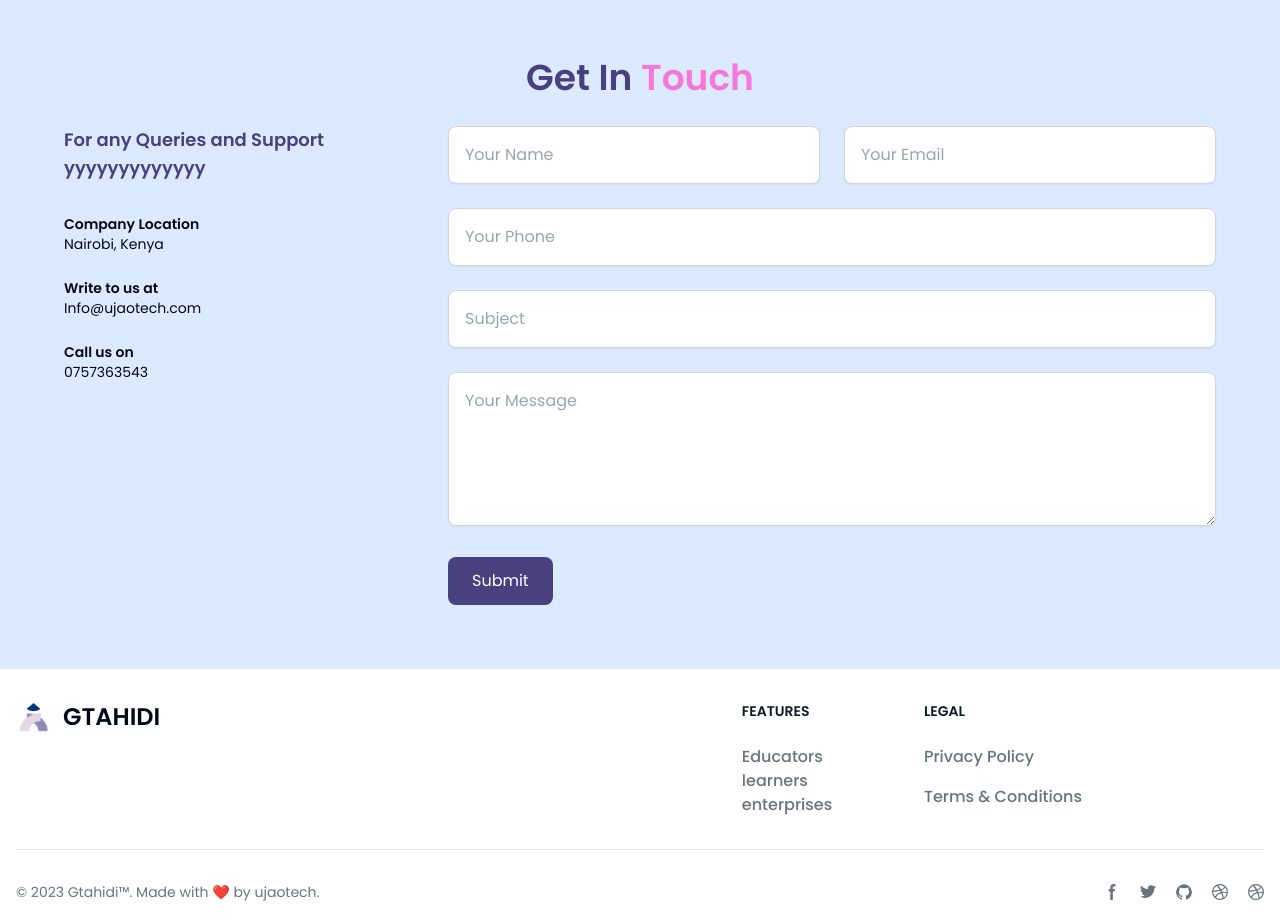
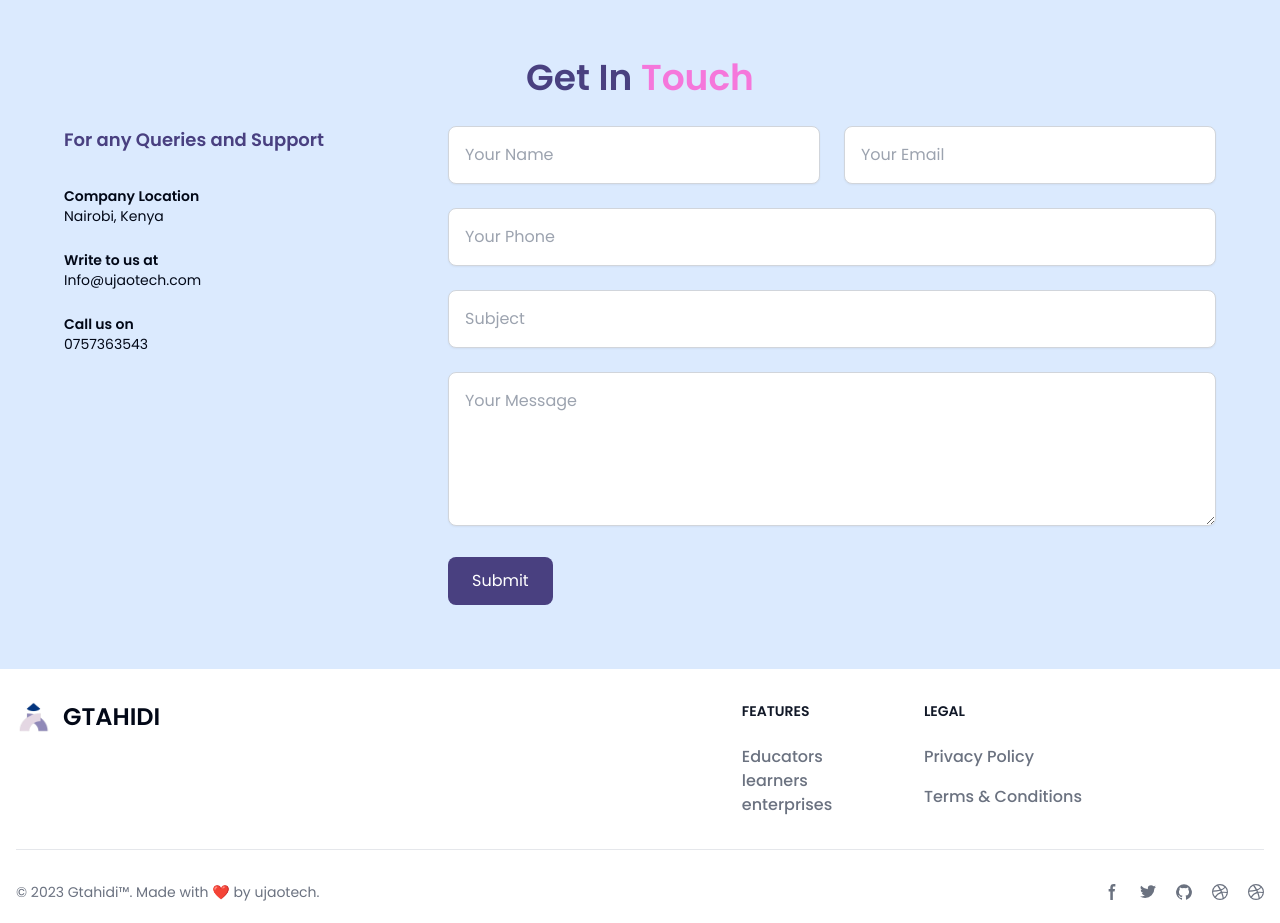
Before and after one commit to gTahidi/gTahidi-Beta, a Next.js app: page /enterprises in a window 1280 px wide. Shown: the part 3220-4143 px from the top of the page. Built offline with nearby package versions, Linux system fonts and the light colour scheme.

Commit message:
Update contact section heading

```diff
--- a/components/Contact.tsx
+++ b/components/Contact.tsx
@@ -11,7 +11,7 @@ export const Contact = () => {
         <div className="flex flex-col lg:flex-row items-start">
           <div className="lg:w-1/3 mb-10 lg:mb-0">
             <h3 className="text-gtahidiDarkBlue font-semibold text-lg mb-8">
-              For any Queries and Support yyyyyyyyyyyyy
+              For any Queries and Support
             </h3>
             <div className="flex items-center mb-6">
               {/* <FontAwesomeIcon icon={faLocationArrow} className="text-gtahidiPink mr-3" size="lg" /> */}
```
